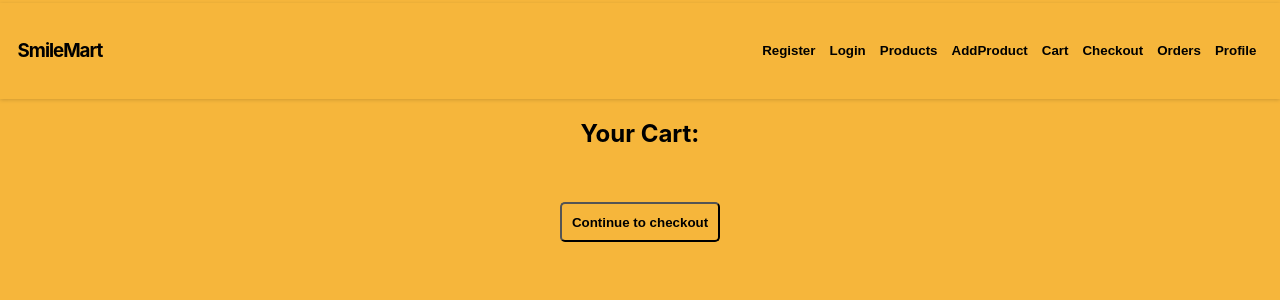
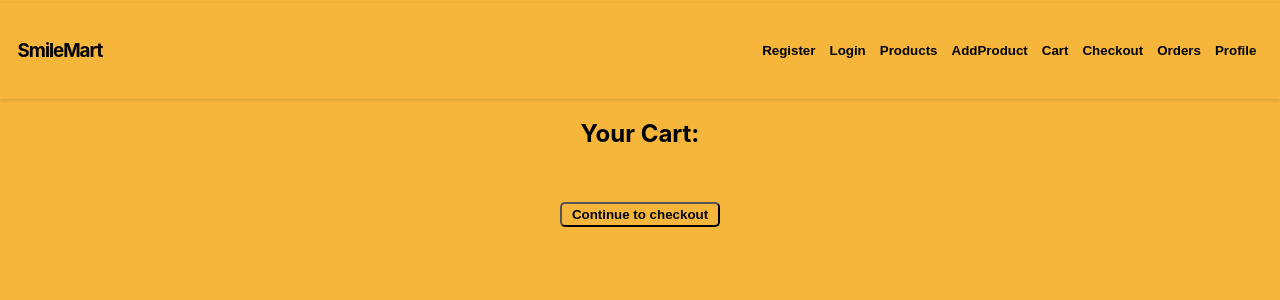
Before and after one commit to RumrillJ/SmileMart, a React (Create React App) app in the folder frontend/: page /cart in a window 1280 px wide. Shown: the top 300 px of the page. Built offline with nearby package versions, Linux system fonts and the light colour scheme.

Commit message:
fixed button styling

```diff
--- a/frontend/src/components/Checkout/Cart.tsx
+++ b/frontend/src/components/Checkout/Cart.tsx
@@ -16,7 +16,7 @@ export const Cart: React.FC = () => {
 				return <ProductItem product={product} key={"prd" + index}/>
 			})}
 			</div>
-			<button onClick={() => navigate("/checkout")}>Continue to checkout</button>
+			<button className="checkout-btn" onClick={() => navigate("/checkout")}>Continue to checkout</button>
 		</div>
 	)
 }
--- a/frontend/src/styles/cart.css
+++ b/frontend/src/styles/cart.css
@@ -7,9 +7,9 @@
   margin-bottom: 25px;
 }
 
-.cart button {
+.checkout-btn {
+  height: 25px;
   width: 160px;
-  height: 40px;
   margin-top: 10px;
 }
 
```
Also changed, not shown: 1 other file (tests, documents, lock files or other folders).
